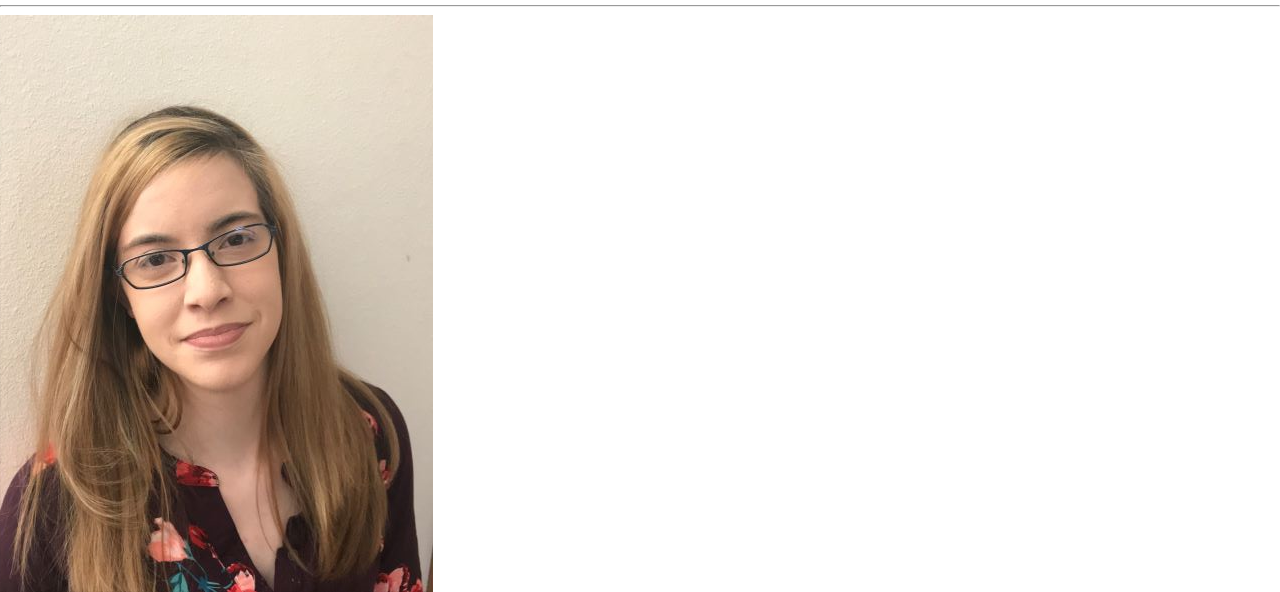
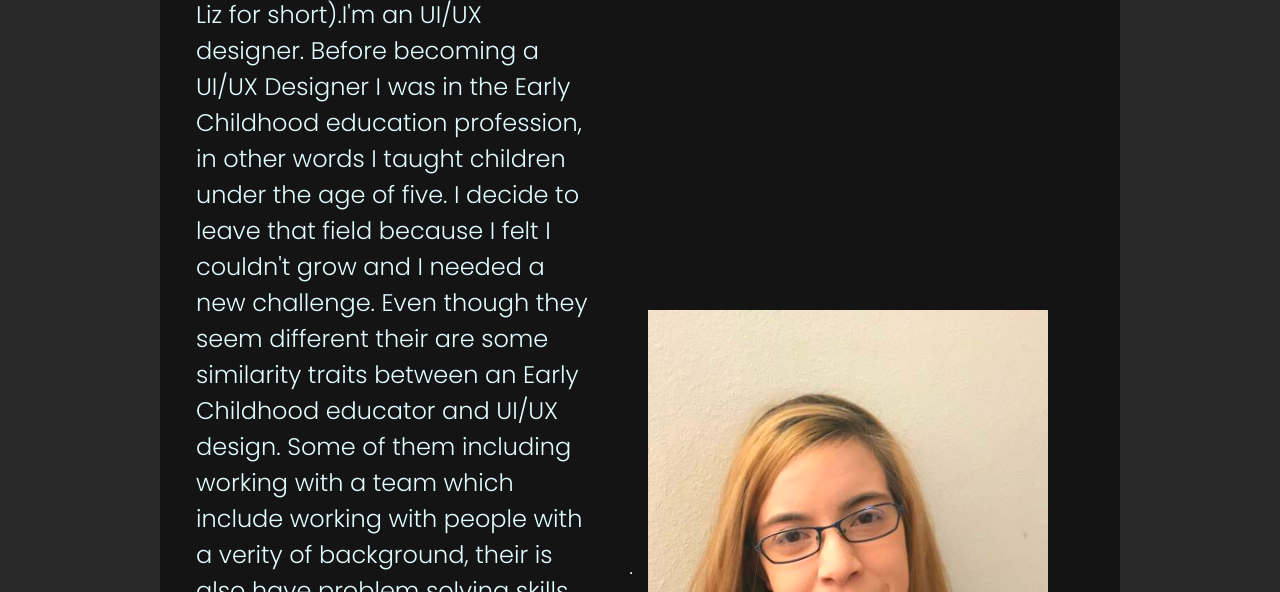
Before and after one commit to lizkavalski/ux-ui-portfolio, a website: page about.html in a window 1280 px wide. Shown: the part 147-739 px from the top of the page. Drawn offline with Linux system fonts and the light colour scheme; a web font is replaced by a local one.

Commit message:
moving on to portfilo

```diff
--- a/about.html
+++ b/about.html
@@ -4,7 +4,7 @@
       <title>UX/UI Portfolio </title>
       <link rel= "shortcut icon"  href="assets/Logo(5).png">
         <meta charset="utf-8" />
-        <meta name="viewport" content="width=device-width, initial-scale=1, user-scalable=no" />
+        <meta name="viewport" content="width=device-width, initial-scale=1">
         <link href="https://fonts.googleapis.com/css2?family=Chelsea+Market&family=Homemade+Apple&family=Pacifico&display=swap" rel="stylesheet">
         <link href="https://fonts.googleapis.com/css2?family=Poppins:wght@300&display=swap" rel="stylesheet">
         <link rel="stylesheet" href="styles/reset.css">
@@ -14,7 +14,7 @@
   </head>
 
   <body>
-      <nav>
+      <nav >
         <ul>
           <h2><a href="index.html"> UI/UX Portfilio</a></h2>
           <li><a href="about.html">About Me</a></li>
--- a/styles/style.css
+++ b/styles/style.css
@@ -1,4 +1,4 @@
-@media screen and (min-width: 1840px)and (orientation: landscape){
+@media screen and (min-width: 970px)and (orientation: landscape){
   body{
     display: flex;
     flex-direction: column;
@@ -11,10 +11,10 @@
     font-family: 'Pacifico', cursive;
     font-size: 2em;
     display: flex;
-    flex-flow:row nowrap;
     justify-content: space-between;
     padding: .5em 6em .5em 5em;
-    position: fixed; /* Set the navbar to fixed position */
+    position: fixed;
+    /*Set the navbar to fixed position */
     top: 0;
     width: 50em;
   }
@@ -24,6 +24,7 @@
   nav ul li {
     display: flex;
     flex-flow: row-reverse nowrap;
+    justify-content: flex-end;
     border-left:darkcyan solid .01em ;
   }
   nav a{
@@ -81,27 +82,29 @@
 
   }
   #about{
-    width: 85em;
+    width: 75%;
     margin:auto;
     background-color: rgba(0, 0, 0, 0.50);
     display: flex;
     align-items:center;
+    flex-wrap: nowrap;
     justify-content: center;
     align-content: center;
   }
-  #about p{
+  #about p {
     font-family: 'Poppins', sans-serif;
     color: rgb(226, 253, 253);
     font-size: 1.5em;
     line-height: 1.5em;
     padding: 4.5em 1.5em 4.5em 1.5em;
     display: flex;
-    align-items:center;
-    justify-content: center;
+    align-items:flex-start;
+    justify-content: flex-start;
     align-content: center;
   }
   #profile{
     width: 25em;
-    margin: 2em 0em 1.5em 1em;;
+    filter: saturate(1.5) contrast(100%);
+    margin: 2em 0em 1.5em 1em;
   }
 }
```
